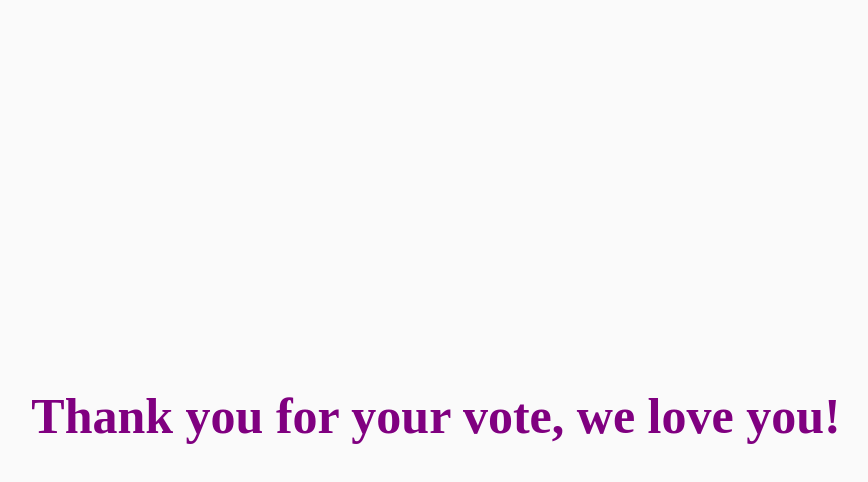
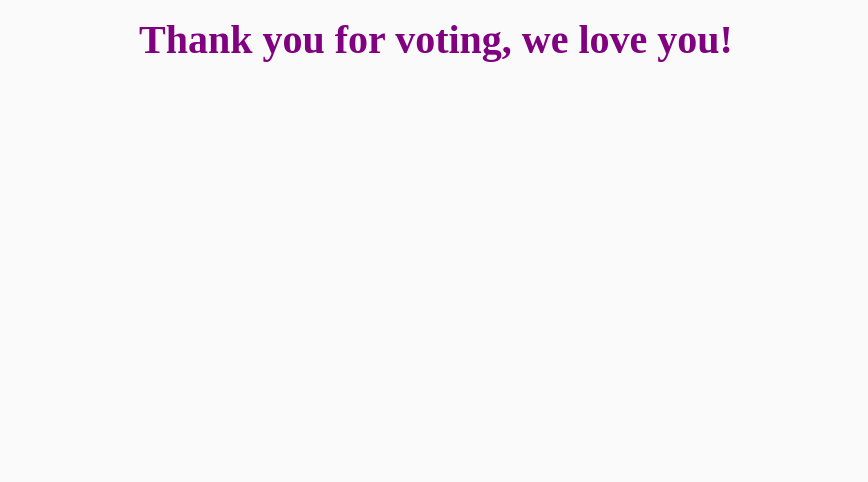
Before and after one commit to soulstar205/instagram, a React (Create React App) app: page /thanks in a window 1280 px wide. Shown: the top 482 px of the page, without its empty margins (204-1072 px from the left). Built offline with nearby package versions, Linux system fonts and the light colour scheme; a web font is replaced by a local one.

Commit message:
thank you page

```diff
--- a/src/pages/thanks/thanks.css
+++ b/src/pages/thanks/thanks.css
@@ -1,7 +1,7 @@
 @import url('https://fonts.googleapis.com/css2?family=Comforter&family=Oswald:wght@300&family=Playfair+Display:ital@1&display=swap');
 
 .fancy-text{
-    font-size: 50px;
+    font-size: 40px;
     color: purple;
     font-family: 'Comforter', cursive;
     font-family: 'Oswald', sans-serif;
@@ -12,5 +12,5 @@
     display: flex;
     align-items: center;
     justify-content: center;
-    height: 100vh;
+    height: 100%;
 }
--- a/src/pages/thanks/thanks.jsx
+++ b/src/pages/thanks/thanks.jsx
@@ -4,7 +4,7 @@ import './thanks.css';
 function ThankYouPage() {
   return (
     <div>
-      <h1 className="fancy-text center-text">Thank you for your vote, we love you!</h1>
+      <h1 className="fancy-text center-text">Thank you for voting, we love you!</h1>
     </div>
   );
 }
```
